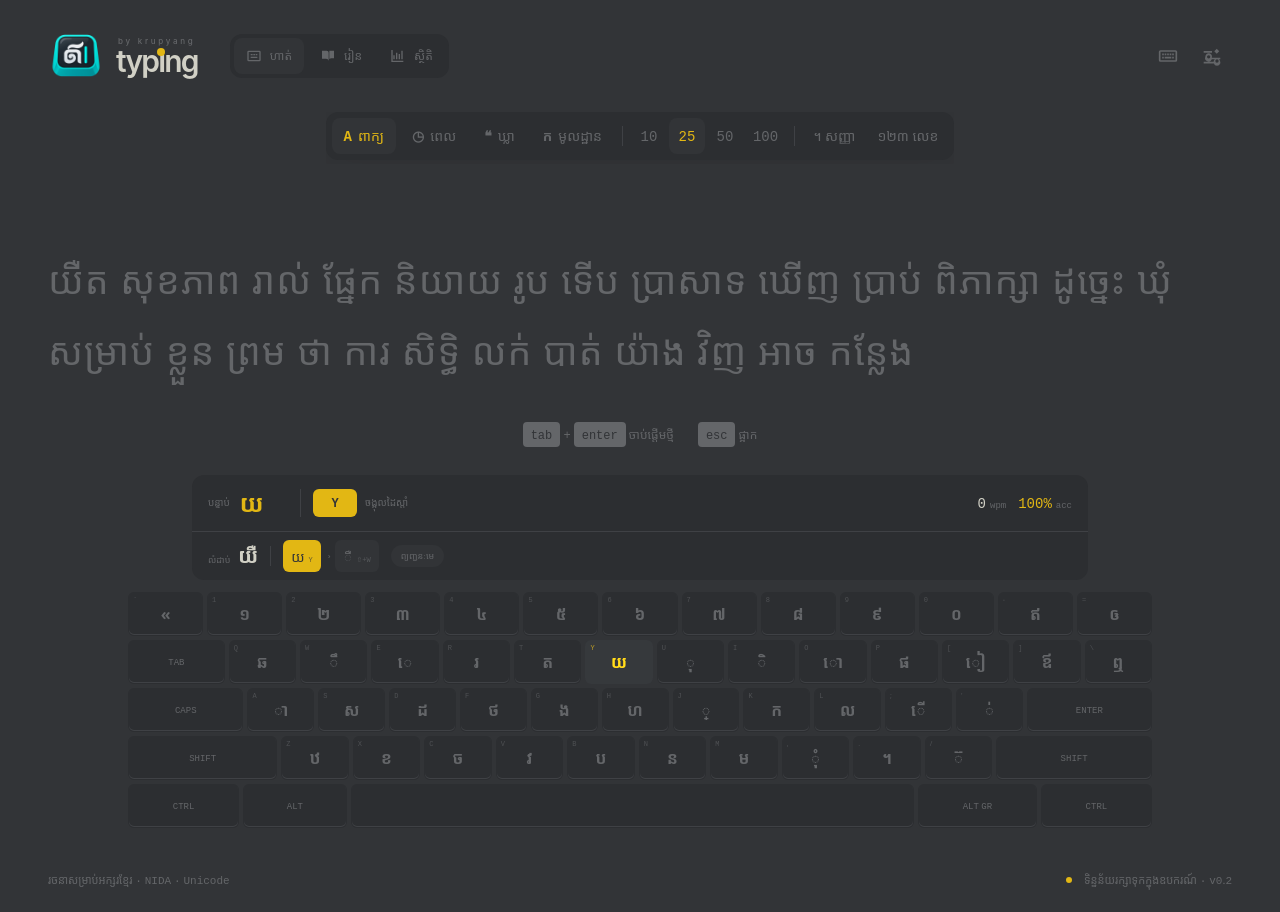
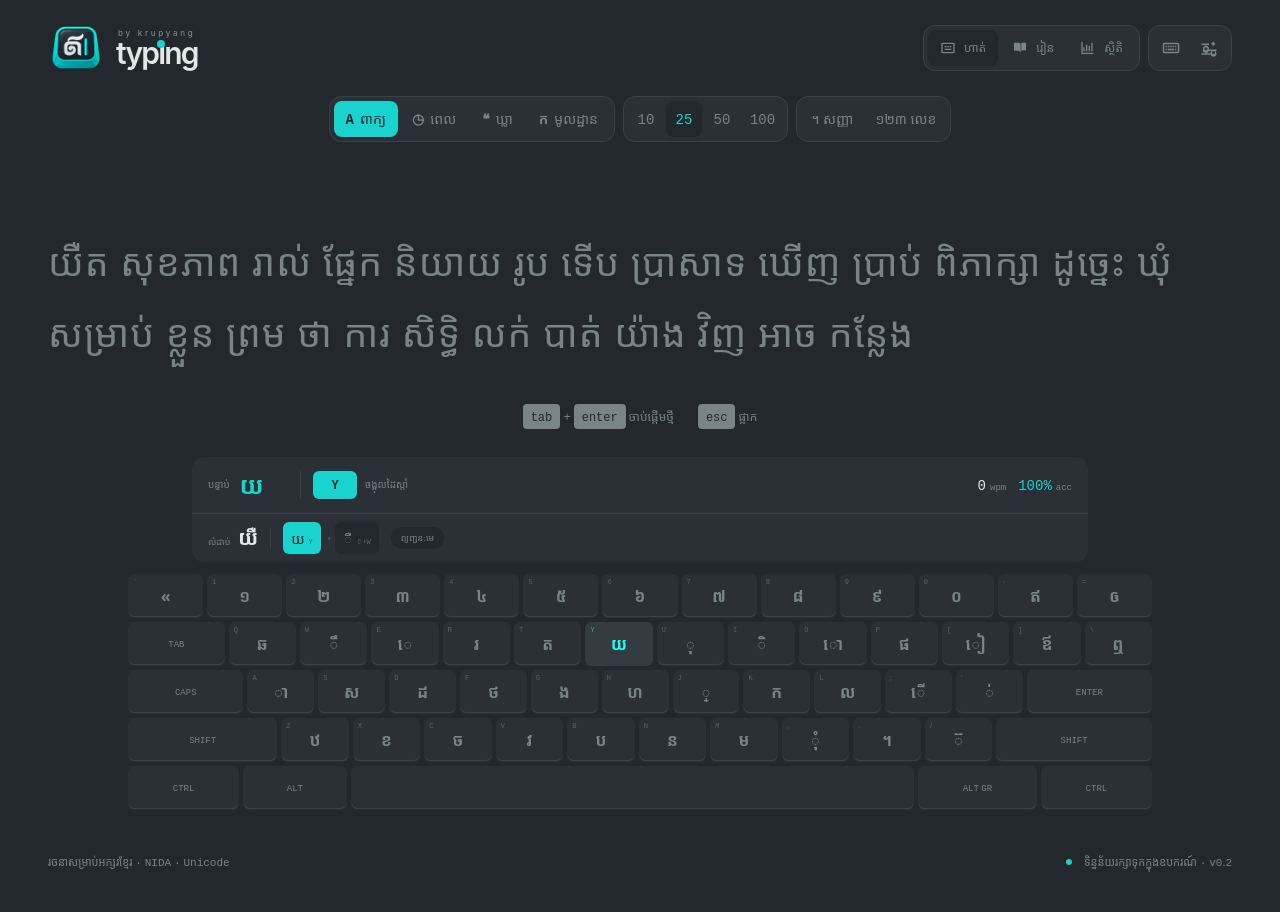
Before and after one commit to lisoingsem/typing, a Nuxt app: page / in a window 1280 px wide. Built offline with nearby package versions, Linux system fonts and the light colour scheme.

Commit message:
Refresh navigation and brand colors

```diff
--- a/assets/css/main.css
+++ b/assets/css/main.css
@@ -3,23 +3,23 @@
 @tailwind utilities;
 
 :root {
-  --page: #323437;
-  --panel: #2c2e31;
-  --text: #d1d0c5;
-  --muted: #646669;
-  --faint: #3f4145;
-  --accent: #e2b714;
+  --page: #23282c;
+  --panel: #2a3035;
+  --text: #e2e8e7;
+  --muted: #788487;
+  --faint: #3a4247;
+  --accent: #19d3cf;
   --danger: #ca4754;
   color-scheme: dark;
 }
 
 :root[data-theme='light'] {
-  --page: #f1f0e9;
-  --panel: #deddd5;
-  --text: #323437;
-  --muted: #8a8982;
-  --faint: #cbc9bf;
-  --accent: #b99400;
+  --page: #f4f7f6;
+  --panel: #e7edeb;
+  --text: #20282a;
+  --muted: #6c787a;
+  --faint: #cfd9d7;
+  --accent: #087f7c;
   --danger: #c33;
   color-scheme: light;
 }
--- a/components/layout/AppHeader.vue
+++ b/components/layout/AppHeader.vue
@@ -17,18 +17,19 @@ onMounted(() => settings.hydrate())
 </script>
 
 <template>
-  <header class="flex h-24 items-center justify-between gap-4 sm:h-28">
-    <div class="flex min-w-0 items-center gap-4 lg:gap-8">
+  <header class="flex h-20 items-center justify-between gap-3 sm:h-24">
     <NuxtLink to="/" class="focus-ring shrink-0 rounded-xl" aria-label="Krupyang home"><BrandLogo /></NuxtLink>
 
-      <nav class="flex items-center gap-1 rounded-xl bg-panel p-1" aria-label="Primary navigation">
+    <div class="flex min-w-0 items-center gap-2">
+      <nav class="flex items-center gap-0.5 rounded-xl border border-faint bg-panel p-1" aria-label="Primary navigation">
         <NuxtLink
           v-for="link in primaryLinks"
           :key="link.to"
           :to="link.to"
           :title="link.label"
-          class="focus-ring flex h-9 items-center gap-2 rounded-lg px-2.5 text-muted transition hover:text-text sm:px-3"
-          :class="route.path === link.to ? 'bg-page text-accent' : ''"
+          class="focus-ring flex h-9 items-center gap-2 rounded-lg px-2.5 text-muted transition hover:bg-faint hover:text-text sm:px-3"
+          :class="route.path === link.to ? 'bg-page text-accent shadow-sm' : ''"
+          :aria-current="route.path === link.to ? 'page' : undefined"
         >
           <svg v-if="link.icon === 'practice'" viewBox="0 0 24 24" class="h-4 w-4 fill-current"><path d="M4 4h16a2 2 0 0 1 2 2v12a2 2 0 0 1-2 2H4a2 2 0 0 1-2-2V6a2 2 0 0 1 2-2Zm0 2v12h16V6H4Zm3 3h3v2H7V9Zm4 0h3v2h-3V9Zm4 0h2v2h-2V9Zm-8 4h10v2H7v-2Z"/></svg>
           <svg v-else-if="link.icon === 'learn'" viewBox="0 0 24 24" class="h-4 w-4 fill-current"><path d="M3 4h7a3 3 0 0 1 3 3v12a4 4 0 0 0-4-3H3V4Zm18 0h-7v12.5a5.8 5.8 0 0 1 3-1h4V4Z"/></svg>
@@ -36,21 +37,22 @@ onMounted(() => settings.hydrate())
           <span class="hidden text-xs sm:block">{{ link.label }}</span>
         </NuxtLink>
       </nav>
-    </div>
 
-    <nav class="flex shrink-0 items-center gap-1" aria-label="Tools">
+      <nav class="flex shrink-0 items-center gap-0.5 rounded-xl border border-faint bg-panel p-1" aria-label="Tools">
         <NuxtLink
           v-for="link in utilityLinks"
           :key="link.to"
           :to="link.to"
           :title="link.label"
-        class="focus-ring grid h-10 w-10 place-items-center rounded-lg text-muted transition hover:bg-panel hover:text-text"
-        :class="route.path === link.to ? 'bg-panel text-accent' : ''"
+          class="focus-ring grid h-9 w-9 place-items-center rounded-lg text-muted transition hover:bg-faint hover:text-text"
+          :class="route.path === link.to ? 'bg-page text-accent shadow-sm' : ''"
+          :aria-current="route.path === link.to ? 'page' : undefined"
         >
-        <svg v-if="link.icon === 'keyboard'" viewBox="0 0 24 24" class="h-5 w-5 fill-current"><path d="M3 5h18a2 2 0 0 1 2 2v10a2 2 0 0 1-2 2H3a2 2 0 0 1-2-2V7a2 2 0 0 1 2-2Zm0 2v10h18V7H3Zm2 2h2v2H5V9Zm3 0h2v2H8V9Zm3 0h2v2h-2V9Zm3 0h2v2h-2V9Zm3 0h2v2h-2V9ZM5 13h2v2H5v-2Zm3 0h8v2H8v-2Zm9 0h2v2h-2v-2Z"/></svg>
-        <svg v-else viewBox="0 0 24 24" class="h-5 w-5 fill-current"><path d="m14.7 6.3 3-3 3 3-3 3-3-3ZM4 13a4 4 0 1 1 7.8 1H22v2H11.8A4 4 0 0 1 4 13Zm2 0a2 2 0 1 0 4 0 2 2 0 0 0-4 0Zm8 5a4 4 0 0 1 7.8 1H22v2h-.2a4 4 0 0 1-7.6 0H2v-2h12.2a4 4 0 0 1-.2-1Zm2 0a2 2 0 1 0 4 0 2 2 0 0 0-4 0ZM2 6h10v2H2V6Z"/></svg>
+          <svg v-if="link.icon === 'keyboard'" viewBox="0 0 24 24" class="h-[18px] w-[18px] fill-current"><path d="M3 5h18a2 2 0 0 1 2 2v10a2 2 0 0 1-2 2H3a2 2 0 0 1-2-2V7a2 2 0 0 1 2-2Zm0 2v10h18V7H3Zm2 2h2v2H5V9Zm3 0h2v2H8V9Zm3 0h2v2h-2V9Zm3 0h2v2h-2V9Zm3 0h2v2h-2V9ZM5 13h2v2H5v-2Zm3 0h8v2H8v-2Zm9 0h2v2h-2v-2Z"/></svg>
+          <svg v-else viewBox="0 0 24 24" class="h-[18px] w-[18px] fill-current"><path d="m14.7 6.3 3-3 3 3-3 3-3-3ZM4 13a4 4 0 1 1 7.8 1H22v2H11.8A4 4 0 0 1 4 13Zm2 0a2 2 0 1 0 4 0 2 2 0 0 0-4 0Zm8 5a4 4 0 0 1 7.8 1H22v2h-.2a4 4 0 0 1-7.6 0H2v-2h12.2a4 4 0 0 1-.2-1Zm2 0a2 2 0 1 0 4 0 2 2 0 0 0-4 0ZM2 6h10v2H2V6Z"/></svg>
           <span class="sr-only">{{ link.label }}</span>
         </NuxtLink>
       </nav>
+    </div>
   </header>
 </template>
--- a/components/typing/TestToolbar.vue
+++ b/components/typing/TestToolbar.vue
@@ -22,14 +22,13 @@ function selectMode(mode: 'syllables' | 'time' | 'words' | 'quote') {
 </script>
 
 <template>
-  <div class="mx-auto max-w-full overflow-x-auto pb-1">
-    <div class="mx-auto flex w-max items-center gap-1 rounded-xl bg-panel p-1.5 text-xs text-muted shadow-[0_10px_30px_rgba(0,0,0,.06)] sm:text-sm">
-      <div class="flex items-center gap-1" role="group" aria-label="ប្រភេទលំហាត់">
+  <div class="mx-auto flex max-w-full items-center justify-start gap-2 overflow-x-auto pb-1 text-xs text-muted sm:justify-center sm:text-sm">
+    <div class="flex shrink-0 items-center gap-0.5 rounded-xl border border-faint bg-panel p-1" role="group" aria-label="ប្រភេទលំហាត់">
       <button
         v-for="option in modeOptions"
         :key="option.value"
         class="focus-ring flex h-9 items-center gap-1.5 rounded-lg px-2.5 transition hover:text-text sm:px-3"
-          :class="typing.mode === option.value ? 'bg-page text-accent' : ''"
+        :class="typing.mode === option.value ? 'bg-accent text-page shadow-sm' : 'hover:bg-faint'"
         :aria-pressed="typing.mode === option.value"
         @click="selectMode(option.value)"
       >
@@ -37,14 +36,12 @@ function selectMode(mode: 'syllables' | 'time' | 'words' | 'quote') {
       </button>
     </div>
 
-      <div v-if="typing.mode !== 'quote'" class="mx-1 h-5 w-px bg-faint" aria-hidden="true" />
-
-      <div v-if="typing.mode !== 'quote'" class="flex items-center gap-0.5" role="group" aria-label="ប្រវែងលំហាត់">
+    <div v-if="typing.mode !== 'quote'" class="flex shrink-0 items-center gap-0.5 rounded-xl border border-faint bg-panel p-1" role="group" aria-label="ប្រវែងលំហាត់">
       <button
         v-for="value in parameters"
         :key="value"
         class="focus-ring grid h-9 min-w-9 place-items-center rounded-lg px-2 transition hover:text-text"
-          :class="typing.parameter === value ? 'bg-page text-accent' : ''"
+        :class="typing.parameter === value ? 'bg-page text-accent shadow-sm' : 'hover:bg-faint'"
         :aria-pressed="typing.parameter === value"
         @click="typing.parameter = value"
       >
@@ -53,11 +50,10 @@ function selectMode(mode: 'syllables' | 'time' | 'words' | 'quote') {
     </div>
 
     <template v-if="showTextOptions">
-        <div class="mx-1 h-5 w-px bg-faint" aria-hidden="true" />
-        <div class="flex items-center gap-0.5" role="group" aria-label="ជម្រើសអត្ថបទ">
+      <div class="flex shrink-0 items-center gap-0.5 rounded-xl border border-faint bg-panel p-1" role="group" aria-label="ជម្រើសអត្ថបទ">
         <button
           class="focus-ring h-9 rounded-lg px-2.5 transition hover:text-text"
-            :class="typing.punctuation ? 'bg-page text-accent' : ''"
+          :class="typing.punctuation ? 'bg-page text-accent shadow-sm' : 'hover:bg-faint'"
           :aria-pressed="typing.punctuation"
           title="បន្ថែមសញ្ញាវណ្ណយុត្តិ"
           @click="typing.punctuation = !typing.punctuation"
@@ -66,7 +62,7 @@ function selectMode(mode: 'syllables' | 'time' | 'words' | 'quote') {
         </button>
         <button
           class="focus-ring h-9 rounded-lg px-2.5 transition hover:text-text"
-            :class="typing.numbers ? 'bg-page text-accent' : ''"
+          :class="typing.numbers ? 'bg-page text-accent shadow-sm' : 'hover:bg-faint'"
           :aria-pressed="typing.numbers"
           title="បន្ថែមលេខ"
           @click="typing.numbers = !typing.numbers"
@@ -76,5 +72,4 @@ function selectMode(mode: 'syllables' | 'time' | 'words' | 'quote') {
       </div>
     </template>
   </div>
-  </div>
 </template>
```
Lines whose indentation alone changed are shown as unchanged.
